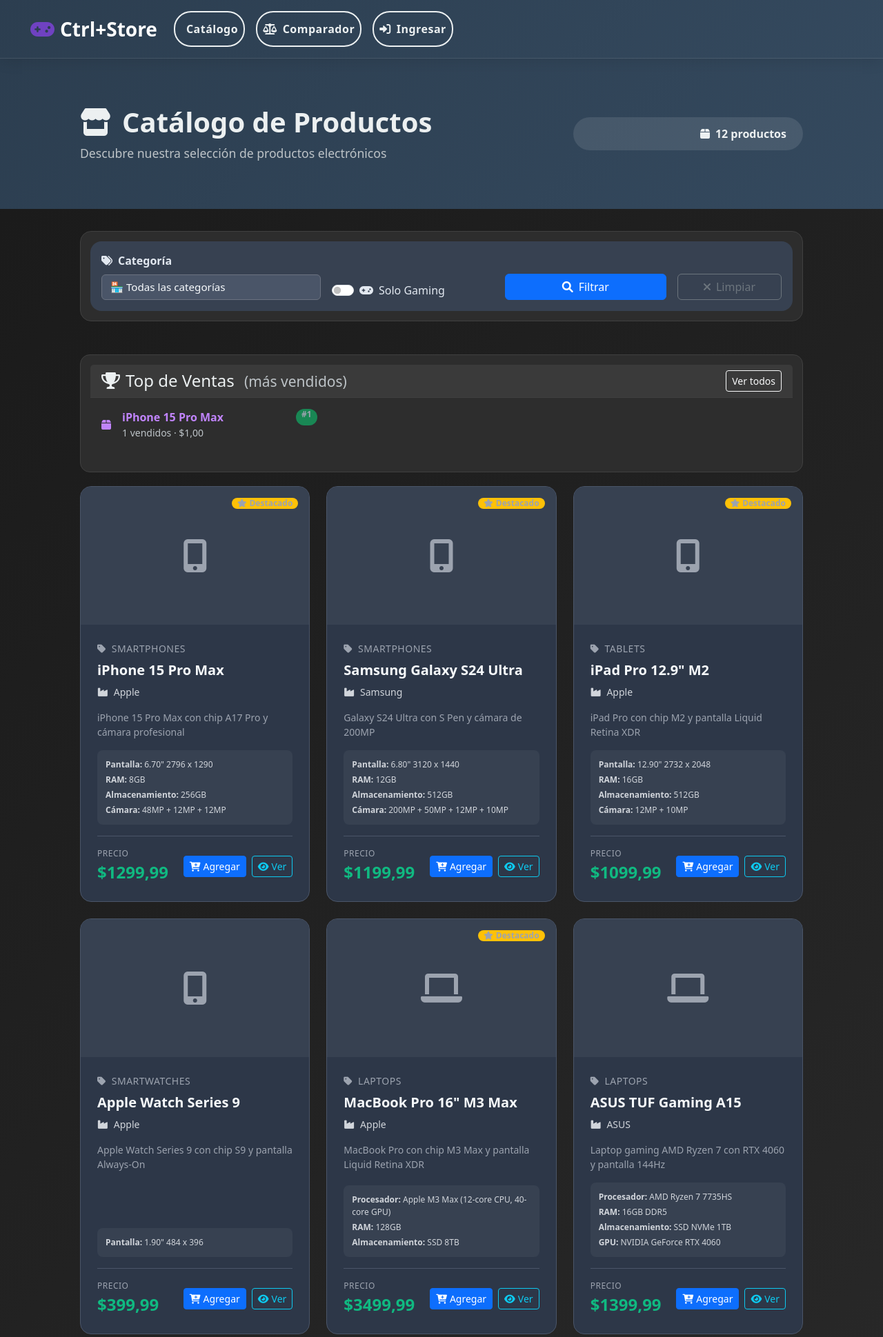
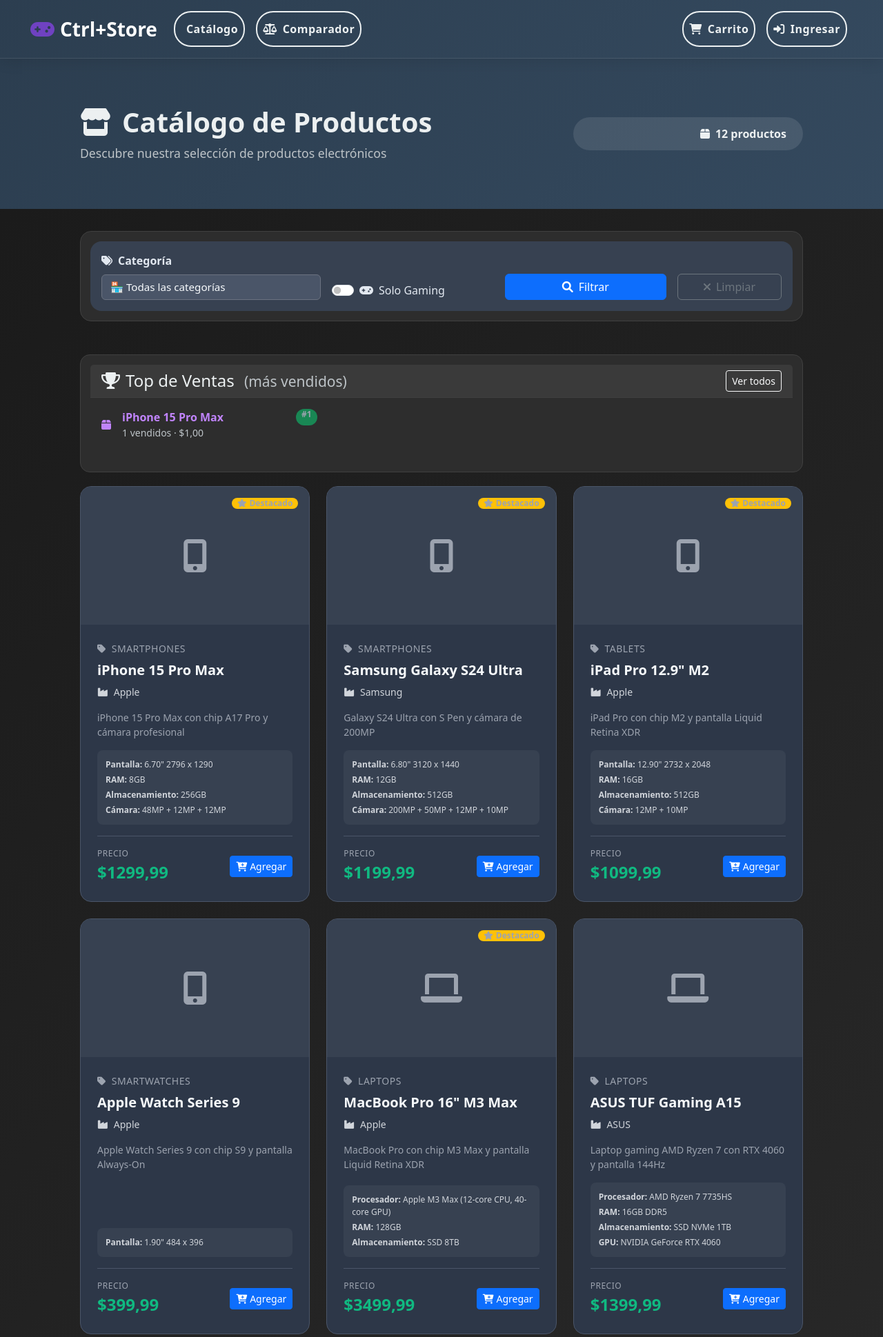
Before and after one commit to NSaldarriagaV/Ctrl-Store, a Django app: page / in a window 1280 px wide. Shown: the top 1939 px of the page at 69% size. Run offline with Django 5.2, Linux system fonts and the light colour scheme; data comes from the database, SQL or seed files in the repository; tables that the repository leaves empty hold one stand-in row (values such as "Sample post"); parts of the project's set-up code (start-up, migrations or seed data) failed here and were passed over.

Commit message:
fix(templates): Corrección de errores del base y listado de productos

```diff
--- a/templates/base.html
+++ b/templates/base.html
@@ -38,16 +38,19 @@
                             <i class="fas fa-balance-scale me-2"></i>Comparador
                         </a>
                     </li>
-                    {% if user.is_authenticated %}
-                        <li class="nav-item">
-                            <a class="nav-link btn btn-outline-light mx-2" href="#">
-                                <i class="fas fa-shopping-cart me-2"></i>Carrito
-                            </a>
-                        </li>
-                    {% endif %}
-                </a>
+                </ul>
                 <!-- User Actions -->
-                <ul class="navbar-nav">
+                <ul class="navbar-nav ms-auto">
+                    <li class="nav-item">
+                        <a class="nav-link btn btn-outline-light mx-2 position-relative" href="{% url 'cart:detail' %}">
+                            <i class="fas fa-shopping-cart me-2"></i>Carrito
+                            {% if cart_items_count and cart_items_count > 0 %}
+                                <span class="position-absolute top-0 start-100 translate-middle badge rounded-pill bg-danger">
+                                    {{ cart_items_count }}
+                                </span>
+                            {% endif %}
+                        </a>
+                    </li>
                     {% if user.is_authenticated %}
                         {% if user.is_admin or user.is_superuser %}
                             <li class="nav-item">
--- a/templates/catalog/product-list.html
+++ b/templates/catalog/product-list.html
@@ -209,9 +209,7 @@
                                                 <i class="fas fa-times me-1"></i>Sin stock
                                             </button>
                                         {% endif %}
-                                        <button class="btn btn-outline-info btn-sm" onclick="event.stopPropagation();">
-                                            <i class="fas fa-eye me-1"></i>Ver
-                                        </button>
+
                                     </div>
                                 </div>
                             </div>
```
